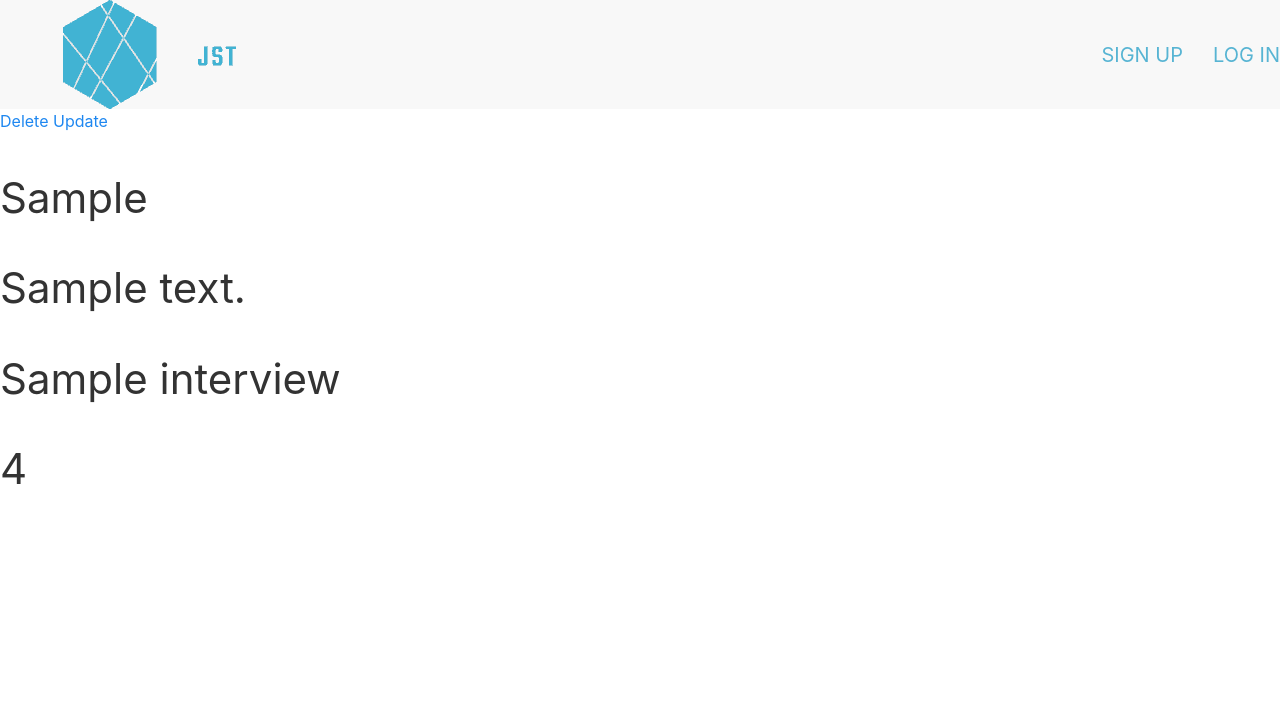
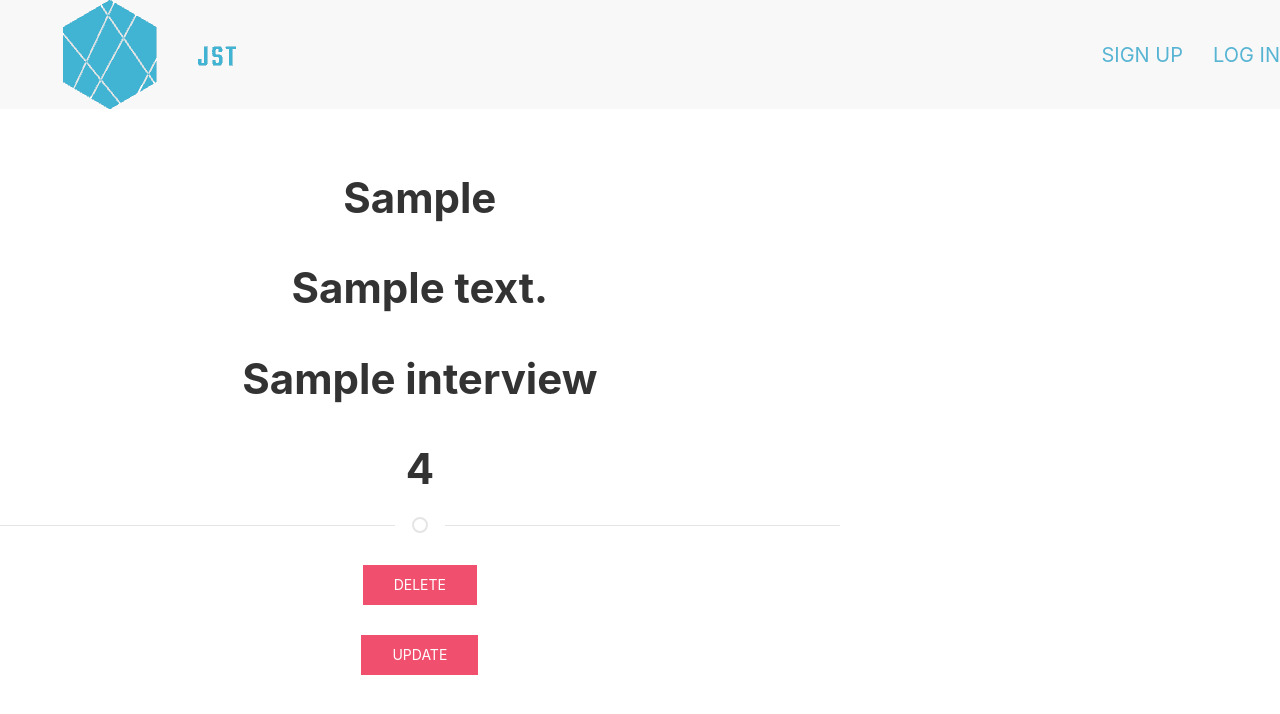
Before and after one commit to rperillo1/Job-Search-Tracker, a Django app: page /applications/1/interview/1/ in a window 1280 px wide. Shown: the top 714 px of the page. Run offline with Django 3.2, Linux system fonts and the light colour scheme; tables that the repository leaves empty hold one stand-in row (values such as "Sample post"); some libraries are stand-ins or nearby versions.

Commit message:
add interview-detail page styles

```diff
--- a/main_app/templates/main_app/interview_detail.html
+++ b/main_app/templates/main_app/interview_detail.html
@@ -2,13 +2,19 @@
 {% load humanize %}
 {% block content %}
 
+<div class="uk-grid">
+    <div class="uk-width-2-3@m center app-detail">
+        <h1>{{ interview.company_info }}</h1>
+        <h1>{{ interview.preparation_text}}</h1>
+        <h1>{{ interview.questions }}</h1>
+        <h1>{{ interview.rating }}</h1>
 
-<a href="{% url 'interview_delete' interview.application_id interview.id %}"> Delete </a>
-<a href="{% url 'interview_update' interview.application_id interview.id %}"> Update </a>
-
-<h1>{{interview.company_info}}</h1>
-<h1>{{interview.preparation_text}}</h1>
-<h1>{{interview.questions}}</h1>
-<h1>{{interview.rating}}</h1>
+        <hr class="uk-divider-icon">
+        <button class="uk-button uk-button-danger uk-align-center"><a class="danger-button"
+                href="{% url 'interview_delete' interview.application_id interview.id %}">Delete</a></button>
+        <button class="uk-button uk-button-danger uk-align-center"><a class="danger-button"
+                href="{% url 'interview_update' interview.application_id interview.id %}">Update</a></button>
+    </div>
+</div>
 
 {% endblock %}
```
